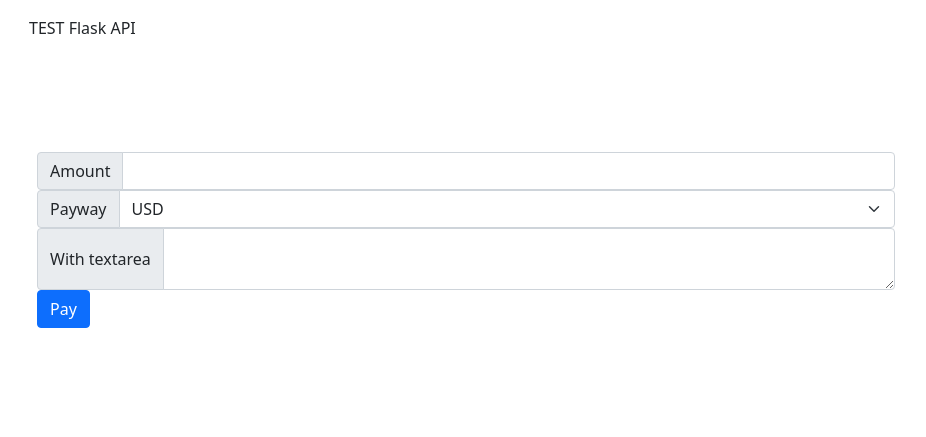
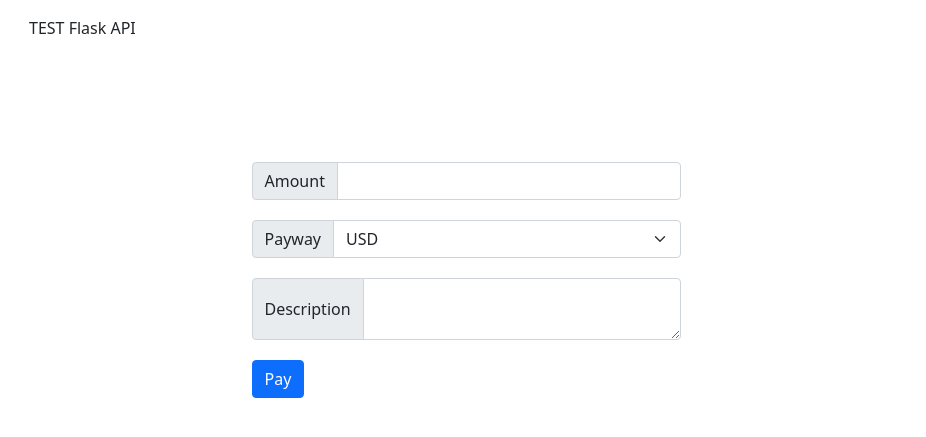
Before and after one commit to locko11/flask_api_test, a Flask app: page / in a window 1280 px wide. Shown: the top 437 px of the page, without its empty margins (69-995 px from the left). Run offline with Flask 2, Linux system fonts and the light colour scheme.

Commit message:
Chenge styles and add display validation.

```diff
--- a/forms.py
+++ b/forms.py
@@ -1,11 +1,11 @@
 from flask_wtf import FlaskForm
 from wtforms import SelectField, TextAreaField, SubmitField
-from wtforms.validators import DataRequired
+from wtforms.validators import DataRequired, NumberRange
 from valid import BetterDecimalField
 
 
 class TestForm(FlaskForm):
-    amount = BetterDecimalField('Amount', validators=[DataRequired()], places=2, round_always=True)
+    amount = BetterDecimalField('Amount', validators=[DataRequired(), NumberRange(max=9999999.99)], places=2, round_always=True)
     payway = SelectField('Payway', validators=[DataRequired()],
                          choices=[('USD', 'USD'), ('RUB', 'RUB'), ('EUR', 'EUR')])
     description = TextAreaField('Description')
--- a/templates/base.html
+++ b/templates/base.html
@@ -4,6 +4,11 @@
     <title>Flask_API</title>
     <link href="https://cdn.jsdelivr.net/npm/bootstrap@5.0.2/dist/css/bootstrap.min.css" rel="stylesheet"
           integrity="sha384-EVSTQN3/azprG1Anm3QDgpJLIm9Nao0Yz1ztcQTwFspd3yD65VohhpuuCOmLASjC" crossorigin="anonymous">
+    <style>
+        .add-pad{
+            padding: 10px 25% 10px 25%;
+        }
+    </style>
 </head>
 <body>
 {% block content%}
--- a/templates/invoice.html
+++ b/templates/invoice.html
@@ -13,12 +13,12 @@
                         <div class="col">
                             <form method={{method}} action={{url}}>
                                 {% for name, value in data.items() %}
-                                <div class="input-group">
+                                <div class="input-group add-pad">
                                     <span class="input-group-text">{{name}}</span>
                                     <input name={{name}} value={{value}} class="form-control">
                                 </div>
                                 {% endfor %}
-                                <div class="col-12">
+                                <div class="col-12 add-pad">
                                     <input class="btn btn-primary" name="Pay" type="submit">
                                 </div>
                             </form>
--- a/templates/main_form.html
+++ b/templates/main_form.html
@@ -13,19 +13,26 @@
                         <div class="col">
                             <form action="" method="post" novalidate>
                                 {{ form.hidden_tag() }}
-                                <div class="input-group">
+                                <div class="input-group add-pad">
                                     <span class="input-group-text">Amount</span>
-                                    {{ form.amount(size=9, type="number", class="form-control") }}
+                                    {{ form.amount(size=9, type="number", class="form-control", step=".01", min="0", max="999999", pattern="^\d+(?:\.\d{1,2})?$") }}
                                 </div>
-                                <div class="input-group">
+                                {% for error in form.errors.amount %}
+                                        <span style="color: red;">[{{error}}]</span>
+                                    {% endfor %}
+
+                                <div class="input-group add-pad">
                                     <span class="input-group-text">Payway</span>
                                     {{ form.payway(class="form-select") }}
                                 </div>
-                                <div class="input-group">
-                                    <span class="input-group-text">With textarea</span>
+                                {% for error in form.errors.payway %}
+                                        <span style="color: red;">[{{error}}]</span>
+                                    {% endfor %}
+                                <div class="input-group add-pad">
+                                    <span class="input-group-text">Description</span>
                                     {{ form.description(class="form-control") }}
                                 </div>
-                                <div class="col-12">
+                                <div class="col-12 add-pad">
                                     {{ form.submit(class="btn btn-primary") }}
                                 </div>
                             </form>
```
Also changed, not shown: 1 other file.
